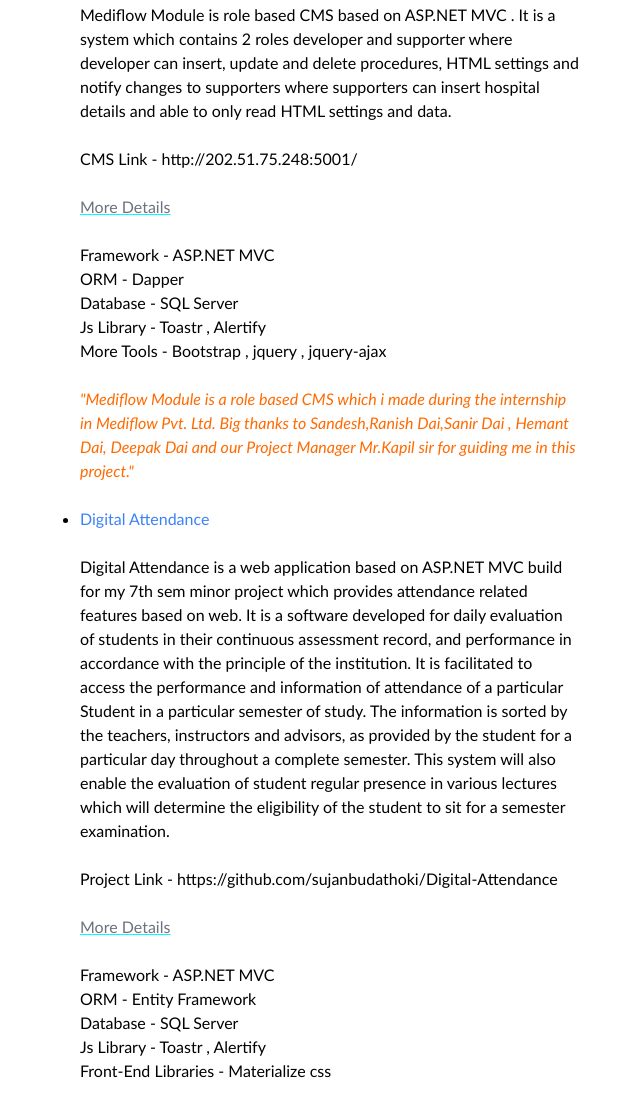
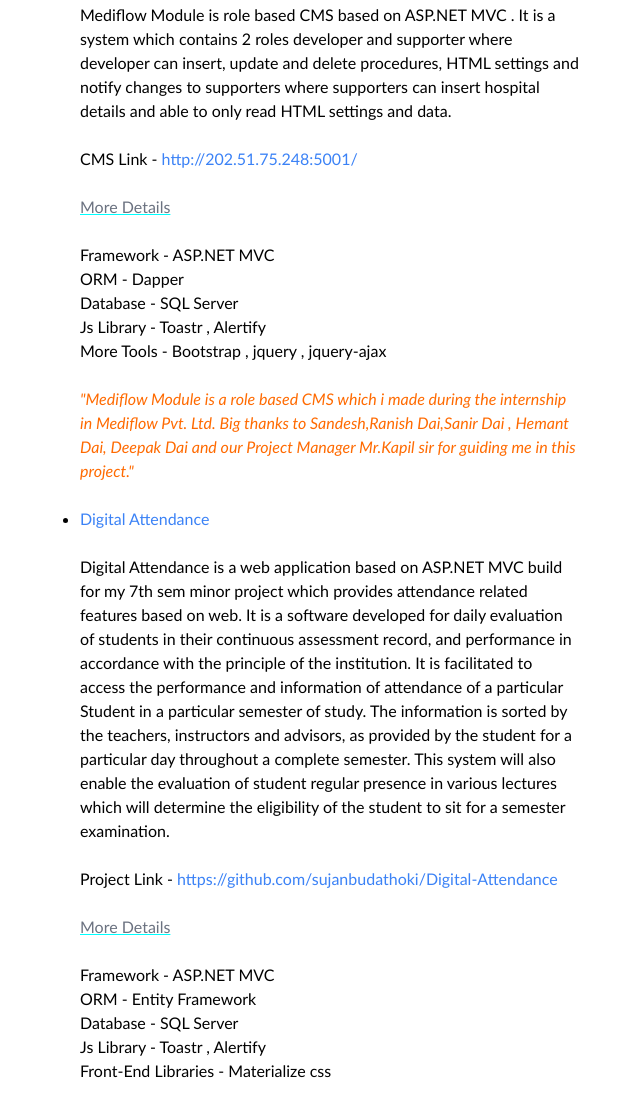
Before and after one commit to sujanbudathoki/sujanbudathoki.github.io, a plain HTML site: page project.html in a window 1280 px wide. Shown: the part 129-1233 px from the top of the page, without its empty margins (20-660 px from the left). Drawn offline with nearby package versions, Linux system fonts and the light colour scheme.

Commit message:
Another Update

```diff
--- a/project.html
+++ b/project.html
@@ -74,7 +74,7 @@
                         and data.
                         <br />
                         <br />
-                        CMS Link - <a href="http://202.51.75.248:5001/" target="_blank" rel="noreferrer noopener">http://202.51.75.248:5001/</a>
+                        CMS Link - <a href="http://202.51.75.248:5001/" target="_blank" rel="noreferrer noopener" class="text-blue-500">http://202.51.75.248:5001/</a>
                         <br />
                         <br />
                         <h6 class="text-gray-500" style="text-decoration:underline #00ffff">More Details</h6>
@@ -109,7 +109,7 @@
                                                                           Digital Attendance is a web application based on ASP.NET MVC build for my 7th sem minor project which provides attendance related features based on web. It is a software developed for daily evaluation of students in their continuous assessment record, and performance in accordance with the principle of the institution. It is facilitated to access the performance and information of attendance of a particular Student in a particular semester of study. The information is sorted by the teachers, instructors and advisors, as provided by the student for a particular day throughout a complete semester. This system will also enable the evaluation of student regular presence in various lectures which will determine the eligibility of the student to sit for a semester examination.
                                                                           <br />
                                                                           <br />
-                                                                          Project Link - <a href="https://github.com/sujanbudathoki/Digital-Attendance" target="_blank" rel="noreferrer noopener">https://github.com/sujanbudathoki/Digital-Attendance</a>
+                                                                          Project Link - <a href="https://github.com/sujanbudathoki/Digital-Attendance" target="_blank" rel="noreferrer noopener" class="text-blue-500">https://github.com/sujanbudathoki/Digital-Attendance</a>
                                                                           <br />
                                                                           <br />
                                                                           <h6 class="text-gray-500" style="text-decoration:underline #00ffff">More Details</h6>
```
Also changed, not shown: index.html (+1 -1 lines).
